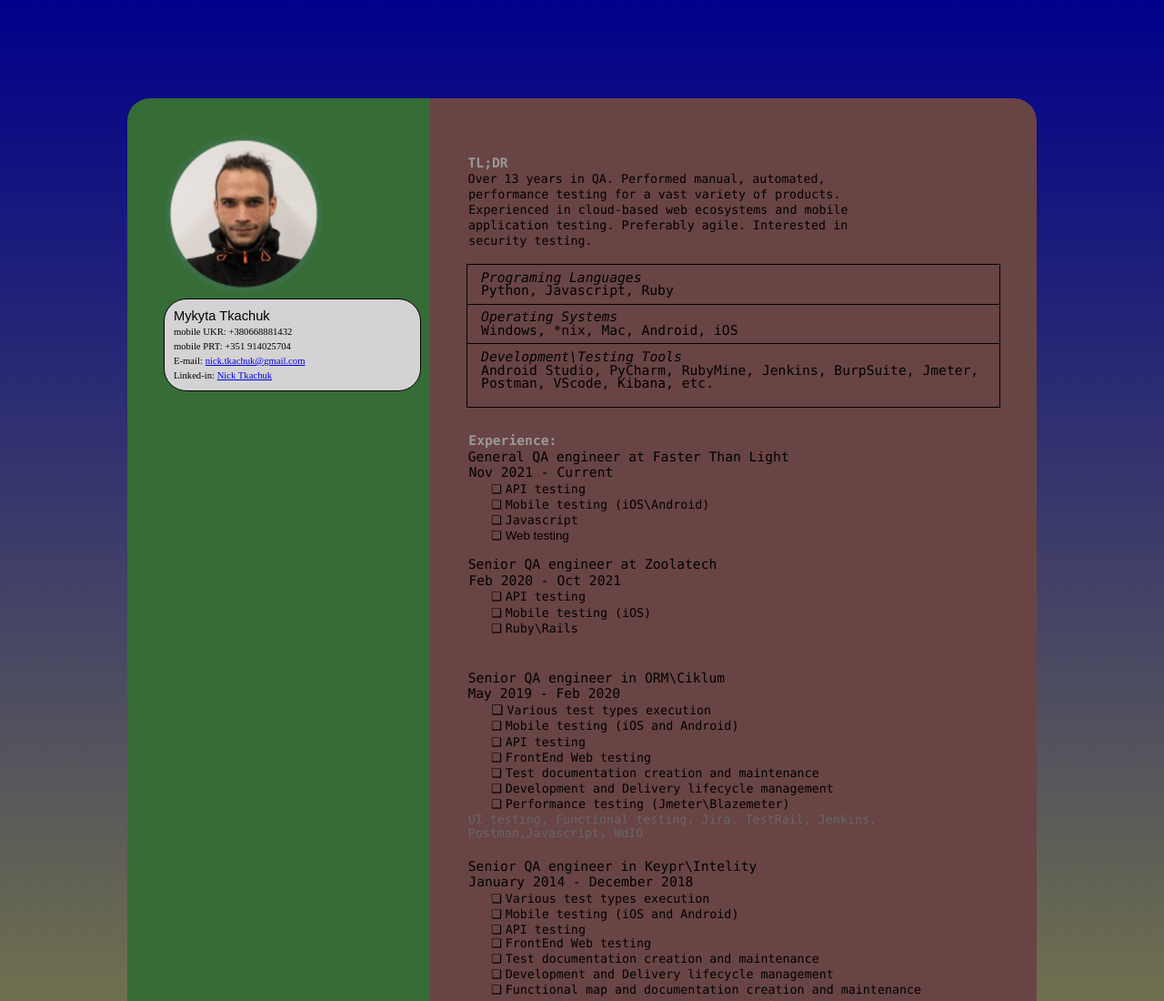
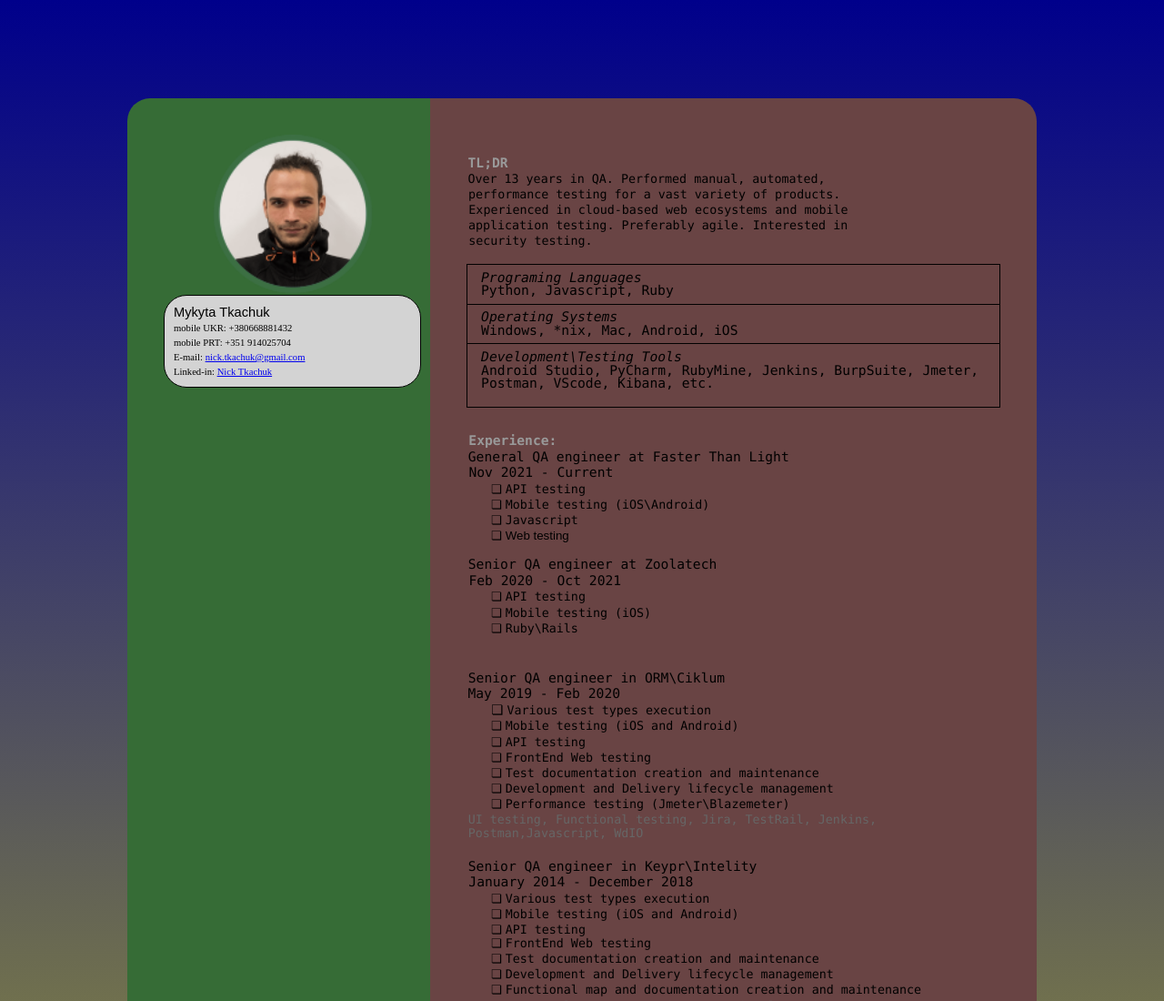
Before and after one commit to Nikiboz/Nikiboz.github.io, a plain HTML site: page index.html in a window 1280 px wide. Shown: the top 1100 px of the page at 91% size. Drawn offline with Linux system fonts and the light colour scheme; a web font is replaced by a local one.

Commit message:
centered pic

```diff
--- a/index.html
+++ b/index.html
@@ -8,9 +8,9 @@
     <body>
         <div class="container">
             <div class="left">
-                <div class="profileText">
-                    <span style="position: relative; ;overflow: hidden; display: inline-block; margin: 0.00px 0.00px; border: 0.00px solid #000000; transform: rotate(0.00rad) translateZ(0px); -webkit-transform: rotate(0.00rad) translateZ(0px); width: 176.00px; height: 176.00px;">
-                      <img alt="" src="img.png" style="width: 176.00px; height: 176.00px; margin-left: 0.00px; margin-top: 0.00px; transform: rotate(0.00rad) translateZ(0px); -webkit-transform: rotate(0.00rad) translateZ(0px);" title="">
+                <div class="profileText" style="display: block; margin-left: auto; margin-right: auto;">
+                    <span >
+                      <img alt="" src="img.png" style="display:block; width: 176.00px; height: 176.00px; margin-left: auto; margin-right: auto; margin-top: 0.00px; transform: rotate(0.00rad) translateZ(0px); -webkit-transform: rotate(0.00rad) translateZ(0px);" title="">
                     </span>
                   </div>
                   <div style="position: center; border: 0.5px solid #000000; padding: 10px; background-color: lightgrey; border-radius: 25px;">
```
